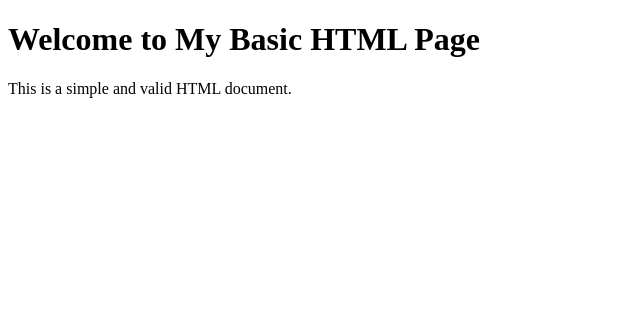
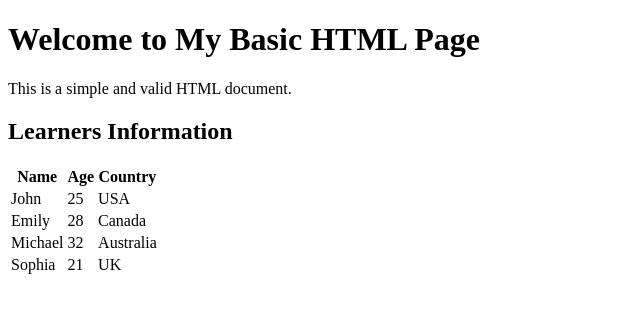
Before and after one commit to Christy-commits/my_first_portfolio, a plain HTML site: page Desktop/html_basic/index.html in a window 1280 px wide. Shown: the whole page, without its empty margins (0-640 px from the left). Drawn offline with Linux system fonts and the light colour scheme.

Commit message:
C:UsersAdminDesktophtml_basicindex.html

```diff
--- a/Desktop/html_basic/index.html
+++ b/Desktop/html_basic/index.html
@@ -11,3 +11,37 @@
     <p>This is a simple and valid HTML document.</p>
 </body>
 </html>
+<div class="learners-table">
+    <h2>Learners Information</h2>
+    <table>
+        <thead>
+            <tr>
+                <th>Name</th>
+                <th>Age</th>
+                <th>Country</th>
+            </tr>
+        </thead>
+        <tbody>
+            <tr>
+                <td>John</td>
+                <td>25</td>
+                <td>USA</td>
+            </tr>
+            <tr>
+                <td>Emily</td>
+                <td>28</td>
+                <td>Canada</td>
+            </tr>
+            <tr>
+                <td>Michael</td>
+                <td>32</td>
+                <td>Australia</td>
+            </tr>
+            <tr>
+                <td>Sophia</td>
+                <td>21</td>
+                <td>UK</td>
+            </tr>
+        </tbody>
+    </table>
+</div>
```
